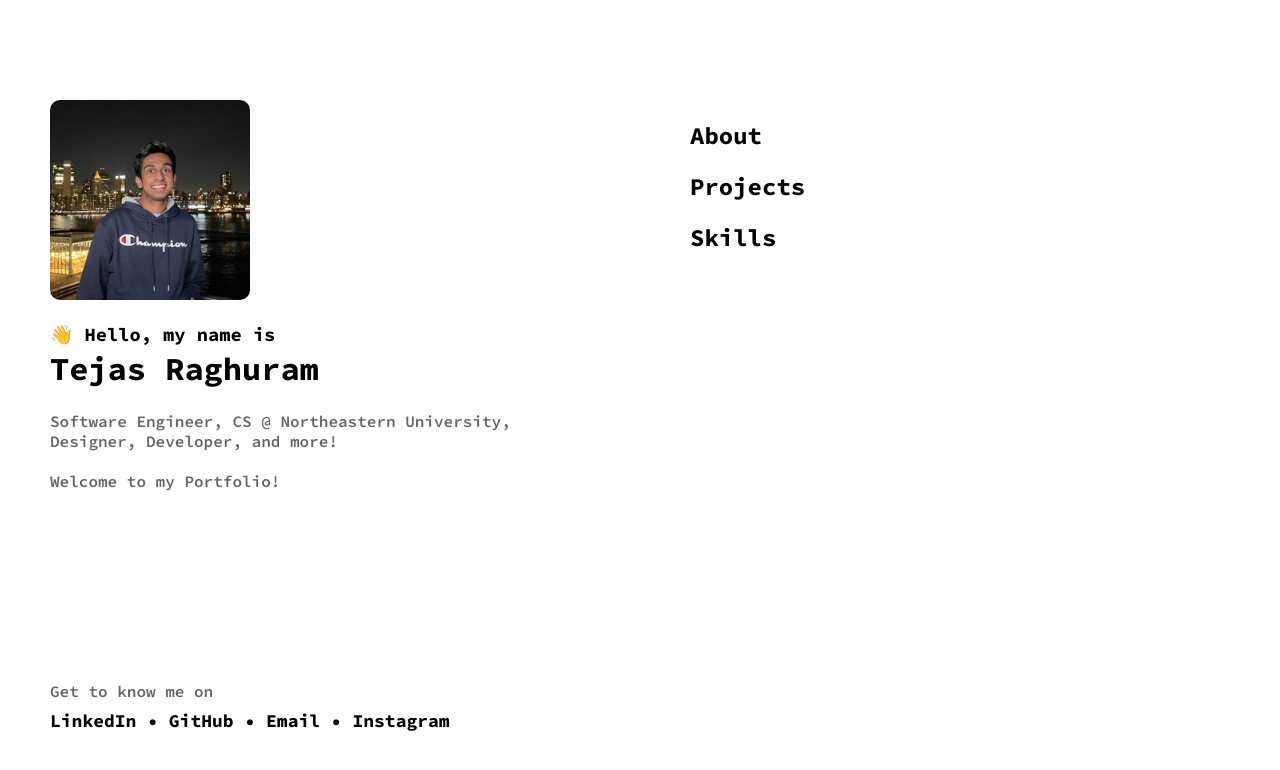
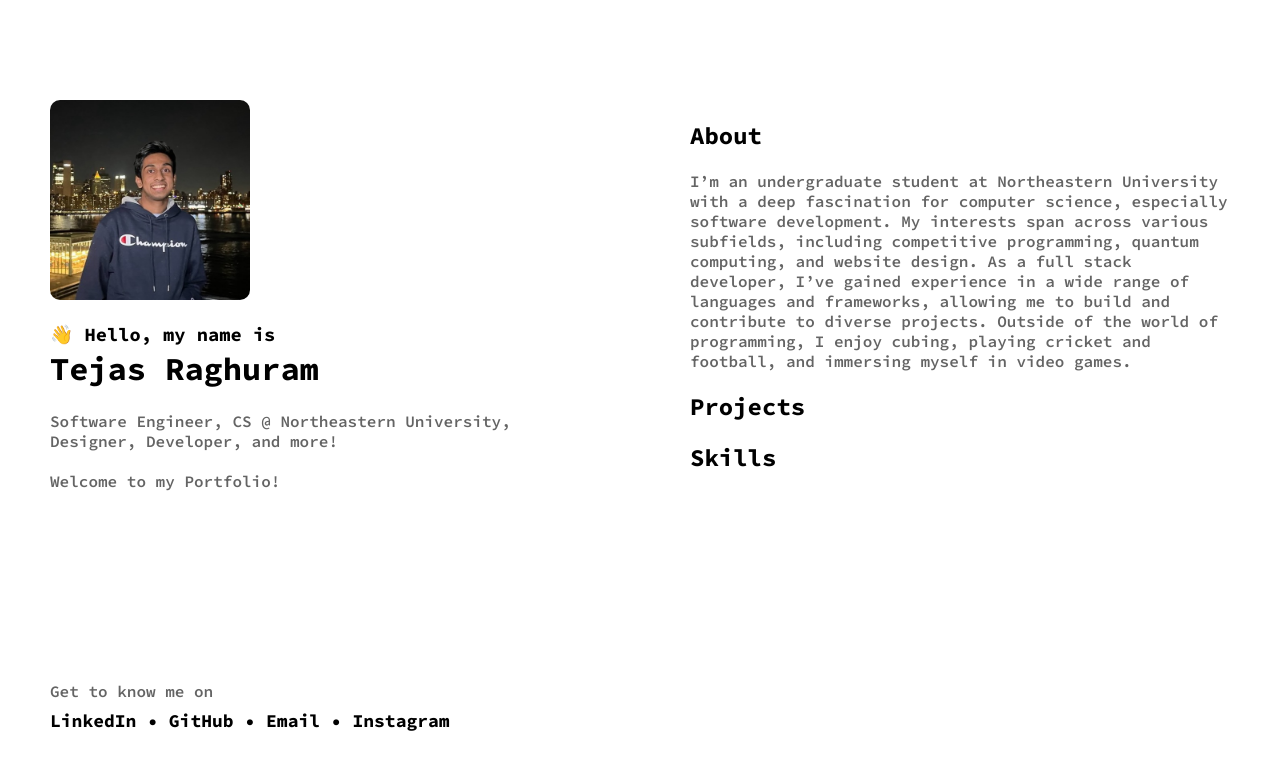
Before and after one commit to TejasRaghuram/Portfolio, a React (Create React App) app: page / in a window 1280 px wide. Shown: the top 770 px of the page. Built offline with nearby package versions, Linux system fonts and the light colour scheme.

Commit message:
Created About Section

```diff
--- a/src/components/Body.js
+++ b/src/components/Body.js
@@ -3,6 +3,7 @@ function Body()
     return (
         <div id="body">
             <h2>About</h2>
+            <p>I’m an undergraduate student at Northeastern University with a deep fascination for computer science, especially software development. My interests span across various subfields, including competitive programming, quantum computing, and website design. As a full stack developer, I’ve gained experience in a wide range of languages and frameworks, allowing me to build and contribute to diverse projects. Outside of the world of programming, I enjoy cubing, playing cricket and football, and immersing myself in video games.</p>
             <h2>Projects</h2>
             <h2>Skills</h2>
         </div>
```
